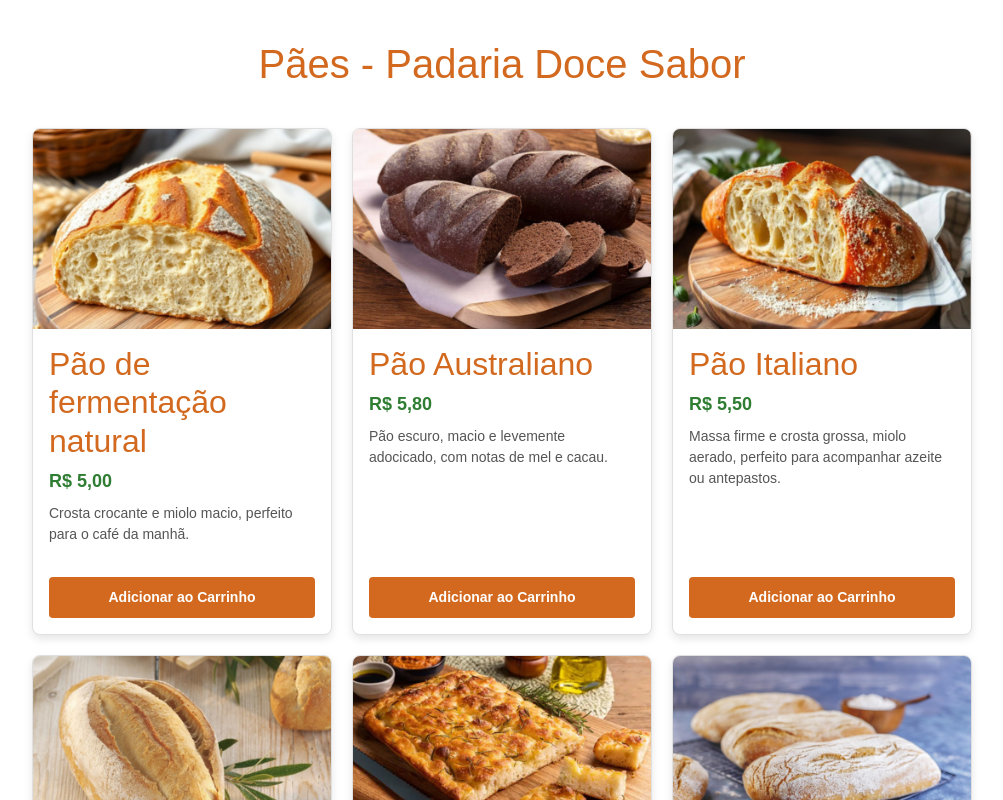
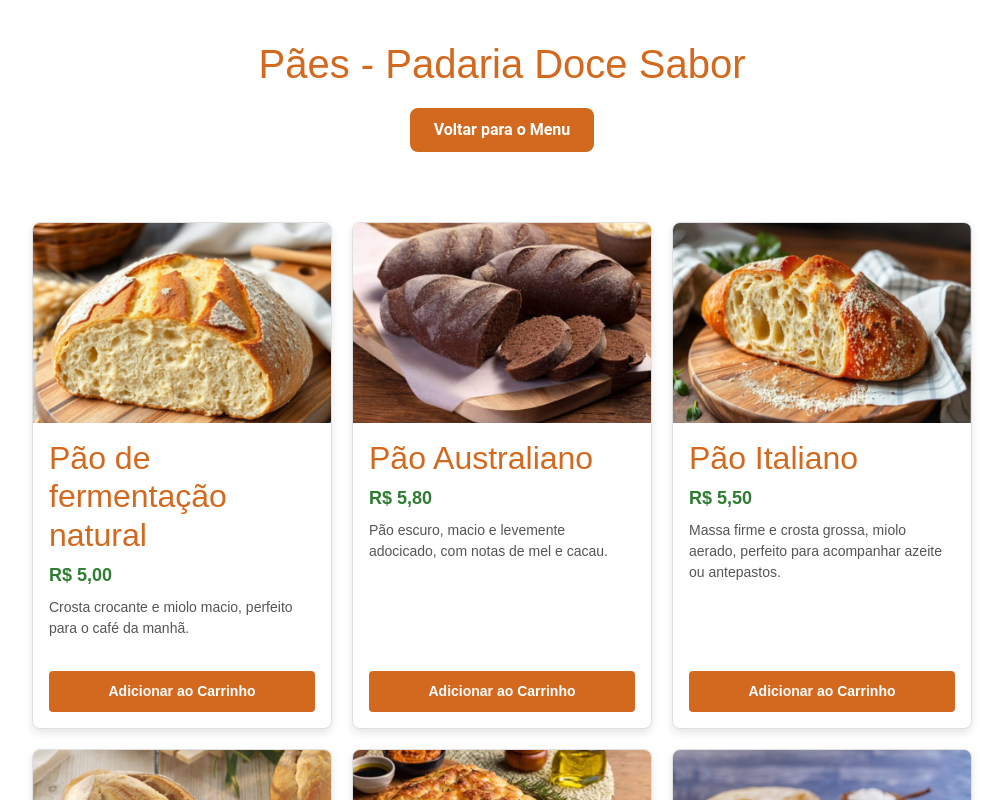
Before and after one commit to ThalyssonFerreir/Padaria_Doce_Sabor, a React (Vite) app: page /paes in a window 1280 px wide. Shown: the top 800 px of the page, without its empty margins (138-1141 px from the left). Built offline with nearby package versions, Linux system fonts and the light colour scheme.

Commit message:
Padaria-Doce-Sabor

```diff
--- a/src/App.jsx
+++ b/src/App.jsx
@@ -20,7 +20,6 @@ import Salgados from './pages/Salgados';
 import Doces from './pages/Doces';
 import Bebidas from './pages/Bebidas';
 import Produtos from './pages/Produtos';
-
 
 
 function App() {
@@ -95,8 +94,6 @@ function App() {
         />
       </Routes>
     </Router>
-
-
   );
 }
 
--- a/src/assets/css/main.css
+++ b/src/assets/css/main.css
@@ -1332,7 +1332,7 @@ section,
   box-shadow: 0px 0 30px rgba(0, 0, 0, 0.1);
   overflow: hidden;
   text-align: center;
-  border-radius: 5px;
+  border-radius: 0px;
   transition: 0.3s;
 }
 
@@ -1749,3 +1749,39 @@ section,
   font-weight: bold;
   font-size: 14px;
 }
+.pagina-paes {
+  padding: 40px;
+}
+
+.pagina-paes h1 {
+  color: #d2691e;
+  text-align: center;
+  margin-bottom: 20px;
+}
+
+.btn-voltar-menu {
+  background-color: #d2691e;
+  color: white;
+  padding: 10px 24px;
+  font-size: 1rem;
+  font-weight: bold;
+  border: none;
+  border-radius: 8px;
+  cursor: pointer;
+  text-decoration: none;
+  transition: background-color 0.3s ease;
+  display: inline-block;
+  margin-bottom: 30px;
+}
+
+.btn-voltar-menu:hover {
+  background-color: #a0522d;
+}
+
+.container-cards {
+  display: flex;
+  flex-wrap: wrap;
+  gap: 20px;
+  justify-content: center;
+  margin-top: 40px;
+}
--- a/src/componentes/Gallery.jsx
+++ b/src/componentes/Gallery.jsx
@@ -1,7 +1,11 @@
-import { useEffect } from "react";
-import AOS from "aos";
-import Swiper from "swiper";
-import "swiper/css";
+import { Swiper, SwiperSlide } from 'swiper/react';
+import { Autoplay, Pagination } from 'swiper/modules';
+
+import 'swiper/css';
+import 'swiper/css/pagination';
+import AOS from 'aos';
+import 'aos/dist/aos.css';
+import { useEffect } from 'react';
 
 const galleryItems = [
   { src: "/assets/img/gallery/gallery-1.jpg", alt: "Foto de um rocambole com cobertura de chocolate" },
@@ -19,35 +23,6 @@ const galleryItems = [
 function Gallery() {
   useEffect(() => {
     AOS.init({ duration: 1000, once: true });
-
-    new Swiper(".gallery .swiper", {
-      loop: true,
-      speed: 600,
-      autoplay: {
-        delay: 5000,
-      },
-      slidesPerView: "auto",
-      centeredSlides: true,
-      pagination: {
-        el: ".gallery .swiper-pagination",
-        type: "bullets",
-        clickable: true,
-      },
-      breakpoints: {
-        320: {
-          slidesPerView: 1,
-          spaceBetween: 0,
-        },
-        768: {
-          slidesPerView: 3,
-          spaceBetween: 20,
-        },
-        1200: {
-          slidesPerView: 5,
-          spaceBetween: 20,
-        },
-      },
-    });
   }, []);
 
   return (
@@ -61,18 +36,25 @@ function Gallery() {
       </div>
 
       <div className="container" data-aos="fade-up" data-aos-delay="100">
-        <div className="swiper">
-          <div className="swiper-wrapper align-items-center">
-            {galleryItems.map((item, index) => (
-              <div className="swiper-slide" key={index}>
-                <a className="glightbox" data-gallery="images-gallery" href={item.src}>
-                  <img src={item.src} className="img-fluid" alt={item.alt} />
-                </a>
-              </div>
-            ))}
-          </div>
-          <div className="swiper-pagination"></div>
-        </div>
+        <Swiper
+          modules={[Autoplay, Pagination]}
+          loop={true}
+          autoplay={{ delay: 3000, disableOnInteraction: false }}
+          pagination={{ clickable: true }}
+          breakpoints={{
+            320: { slidesPerView: 1, spaceBetween: 10 },
+            768: { slidesPerView: 3, spaceBetween: 20 },
+            1200: { slidesPerView: 5, spaceBetween: 30 },
+          }}
+        >
+          {galleryItems.map((item, index) => (
+            <SwiperSlide key={index}>
+              <a className="glightbox" data-gallery="images-gallery" href={item.src}>
+                <img src={item.src} className="img-fluid" alt={item.alt} />
+              </a>
+            </SwiperSlide>
+          ))}
+        </Swiper>
       </div>
     </section>
   );
--- a/src/pages/Paes.jsx
+++ b/src/pages/Paes.jsx
@@ -1,4 +1,5 @@
-import '../assets/css/main.css'
+import { Link } from 'react-router-dom';
+import '../assets/css/main.css';
 
 function Paes() {
   const paes = [
@@ -74,7 +75,7 @@ function Paes() {
       descricao: "Versão sofisticada do clássico mineiro, casquinha crocante e interior macio, com muito queijo.",
       imagem: "/assets/img/imgsPadaria/pao12.png",
     },
-        {
+    {
       nome: "Pão Integral com Grãos",
       valor: "3,00",
       descricao: "Rico em fibras, massa macia e recheada de sementes variadas, sabor intenso e saudável.",
@@ -124,7 +125,6 @@ function Paes() {
     },
   ];
 
-  // Componente interno do card
   const ProductCard = ({ nome, valor, descricao, imagem }) => (
     <div className="product-card">
       <img src={imagem} alt={nome} />
@@ -134,28 +134,22 @@ function Paes() {
         <p className="product-card-description">{descricao}</p>
       </div>
       <div className="product-card-button-wrapper">
-        <button className="product-card-button">
-          Adicionar ao Carrinho
-        </button>
+        <button className="product-card-button">Adicionar ao Carrinho</button>
       </div>
     </div>
   );
 
   return (
-    <div style={{ padding: "40px" }}>
-      <h1 style={{ color: "#d2691e", textAlign: "center" }}>
-        Pães - Padaria Doce Sabor
-      </h1>
+    <div className="pagina-paes">
+      <h1>Pães - Padaria Doce Sabor</h1>
 
-      <div
-        style={{
-          display: "flex",
-          flexWrap: "wrap",
-          gap: "20px",
-          justifyContent: "center",
-          marginTop: "40px",
-        }}
-      >
+      <div style={{ textAlign: "center" }}>
+        <Link to="/" className="btn-voltar-menu">
+          Voltar para o Menu
+        </Link>
+      </div>
+
+      <div className="container-cards">
         {paes.map((pao, index) => (
           <ProductCard
             key={index}
--- a/src/pages/Salgados.jsx
+++ b/src/pages/Salgados.jsx
@@ -1,3 +1,4 @@
+import { Link } from 'react-router-dom';
 import '../assets/css/main.css'
 
 function Salgados() {
@@ -105,7 +106,7 @@ function Salgados() {
       imagem: "/assets/img/imgsPadaria/salgad17.png",
     },
     {
-      nome: "Salgadingo de quijo de padaria",
+      nome: "Salgadingo de queijo de padaria",
       valor: "1,50",
       descricao: "Delicado salgado, massa saborosa, povilhado com queijo ralado.",
       imagem: "/assets/img/imgsPadaria/salgad18.png",
@@ -124,7 +125,6 @@ function Salgados() {
     },
   ];
 
-  // Componente interno do card
   const ProductCard = ({ nome, valor, descricao, imagem }) => (
     <div className="product-card">
       <img src={imagem} alt={nome} />
@@ -144,8 +144,14 @@ function Salgados() {
   return (
     <div style={{ padding: "40px" }}>
       <h1 style={{ color: "#d2691e", textAlign: "center" }}>
-        Pães - Padaria Doce Sabor
+        Salgados - Padaria Doce Sabor
       </h1>
+
+       <div style={{ textAlign: "center" }}>
+        <Link to="/" className="btn-voltar-menu">
+          Voltar para o Menu
+        </Link>
+      </div>
 
       <div
         style={{
```
